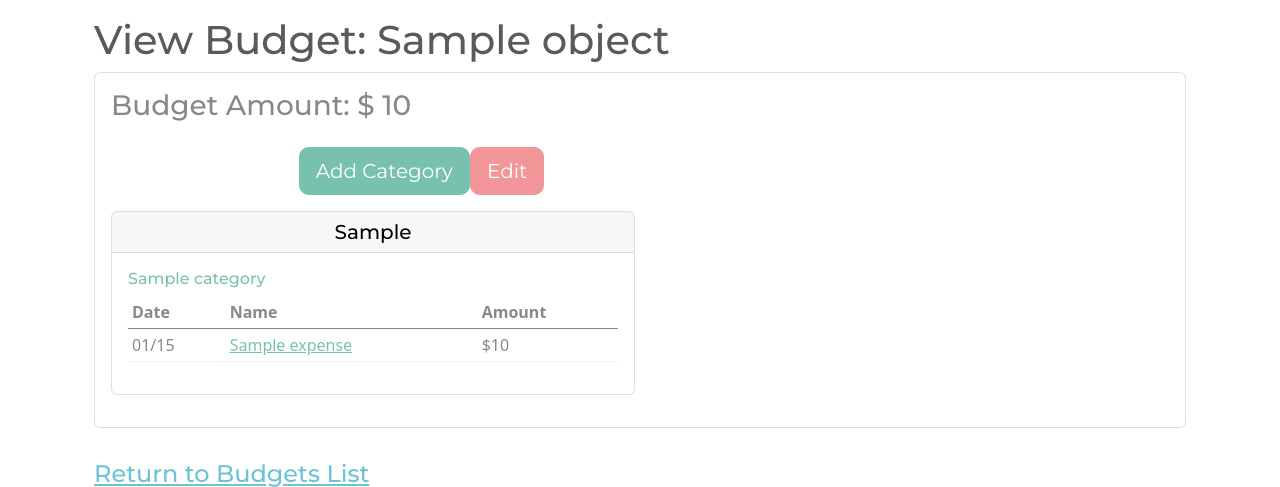
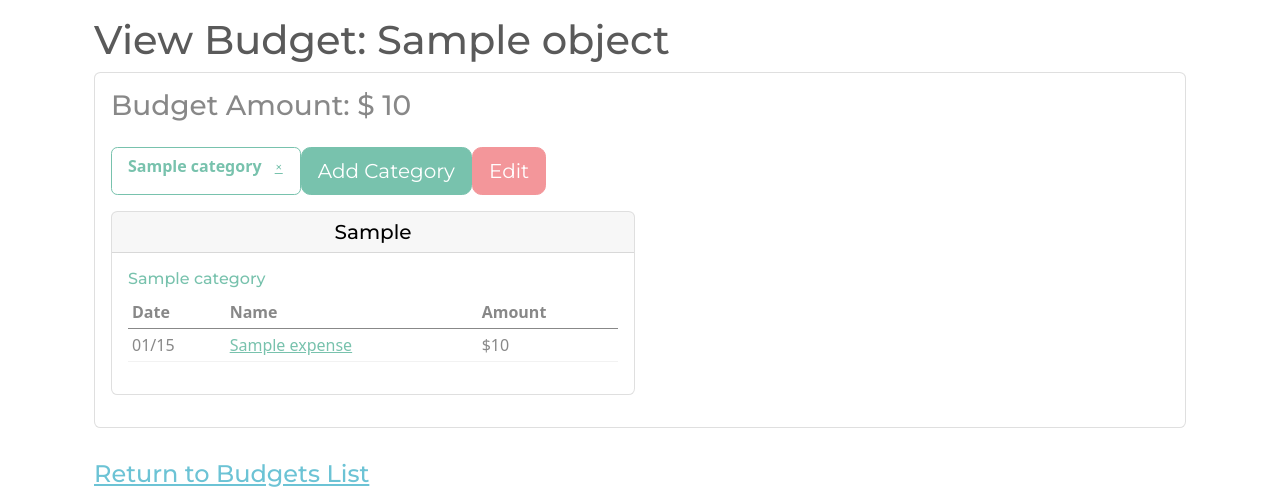
Before and after one commit to TrialAndErrror/djangoMM, a Django app: template mm_project/expenses/templates/budgets/budget_view.html in a window 1280 px wide. Shown: the part 56-543 px from the top of the page. Run offline with Django 3.2, Linux system fonts and the light colour scheme; the template is opened without the code that fills it: most values are stand-ins (such as "Sample title", 1, 10 or a date in 2020); parts of the project's set-up code (start-up, migrations or seed data) failed here and were passed over; some libraries are stand-ins or nearby versions.

Commit message:
Update category button style

```diff
--- a/mm_project/expenses/templates/budgets/budget_view.html
+++ b/mm_project/expenses/templates/budgets/budget_view.html
@@ -44,14 +44,14 @@
                                 <h3>Budget Amount: $ {{ object.amount }}</h3>
                                 <div class="d-flex flex-wrap">
                                     {% for category in object.expensecategory_set.all %}
-                                        <div class="badge bg-primary-outline" style="font-size: 1rem; padding: 0.5rem 1rem;">
+                                        <div class="badge bg-primary-outline border border-primary text-primary" style="font-size: 1rem; padding: 0.5rem 1rem;">
                                             {{ category.name }}
                                             <form style="display: inline;">
                                                 <input hidden name="category_id" value="{{ category.id }}" />
                                                 <input hidden name="action" value="remove" />
                                                 <button
                                                         type="button"
-                                                        class="btn btn-sm btn-link text-white p-0 ms-2"
+                                                        class="btn btn-sm btn-link p-0 ms-2"
                                                         hx-post="#"
                                                         hx-swap="outerHTML"
                                                         hx-target="#budget-data-card"
```
